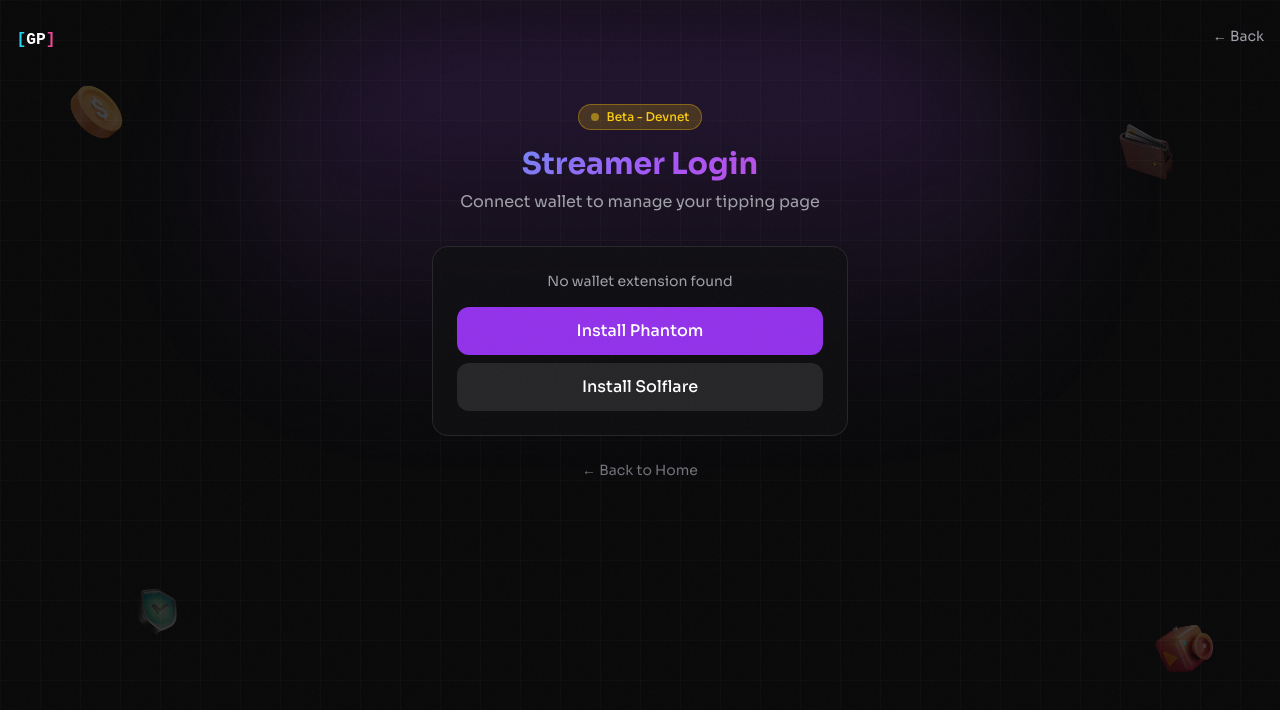
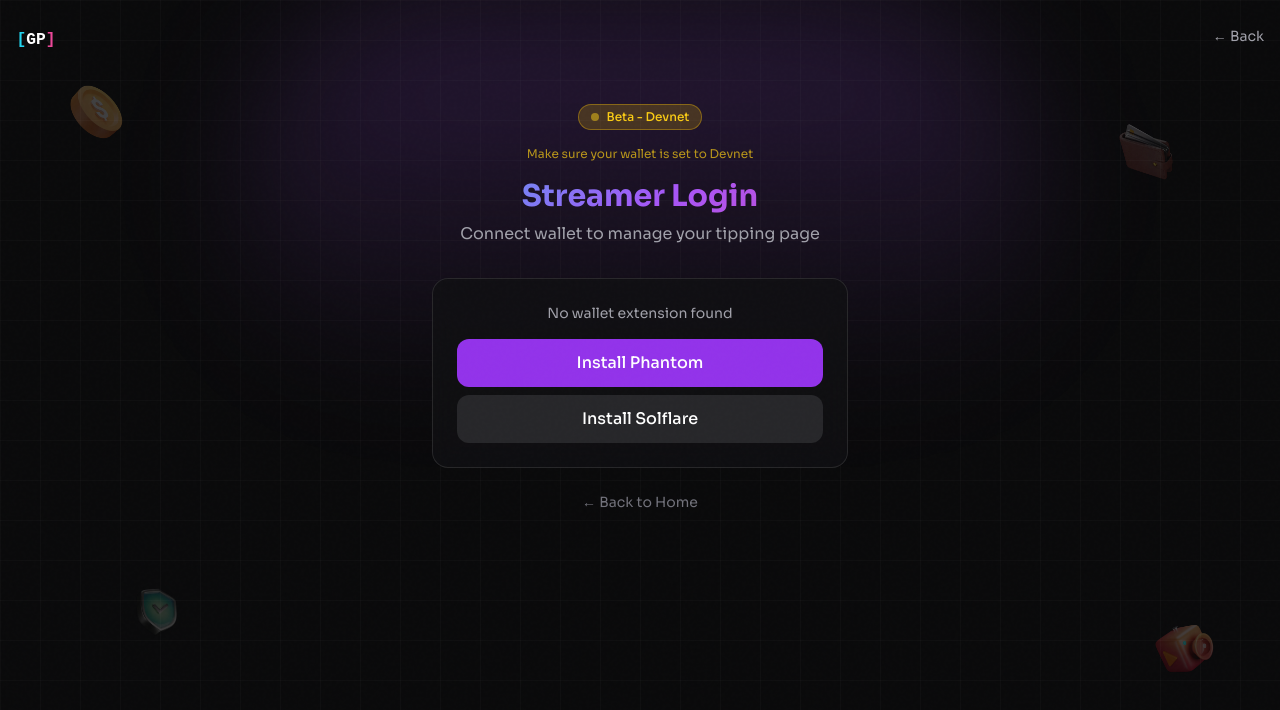
Before and after one commit to Gliana-Labs/gliana-pay-web, a SvelteKit app: page /login in a window 1280 px wide. Shown: the top 710 px of the page. Built offline with nearby package versions, Linux system fonts and the light colour scheme.

Commit message:
fix: add devnet reminder text on login page

```diff
--- a/src/routes/login/+page.svelte
+++ b/src/routes/login/+page.svelte
@@ -628,6 +628,7 @@
           <span class="text-xs font-medium text-yellow-400">Beta - Devnet</span>
         </div>
       </div>
+      <p class="text-xs text-yellow-400/70 text-center mb-4">Make sure your wallet is set to Devnet</p>
 
       <div class="text-center mb-8">
         <h1 class="text-3xl font-bold text-gradient">Streamer Login</h1>
```
